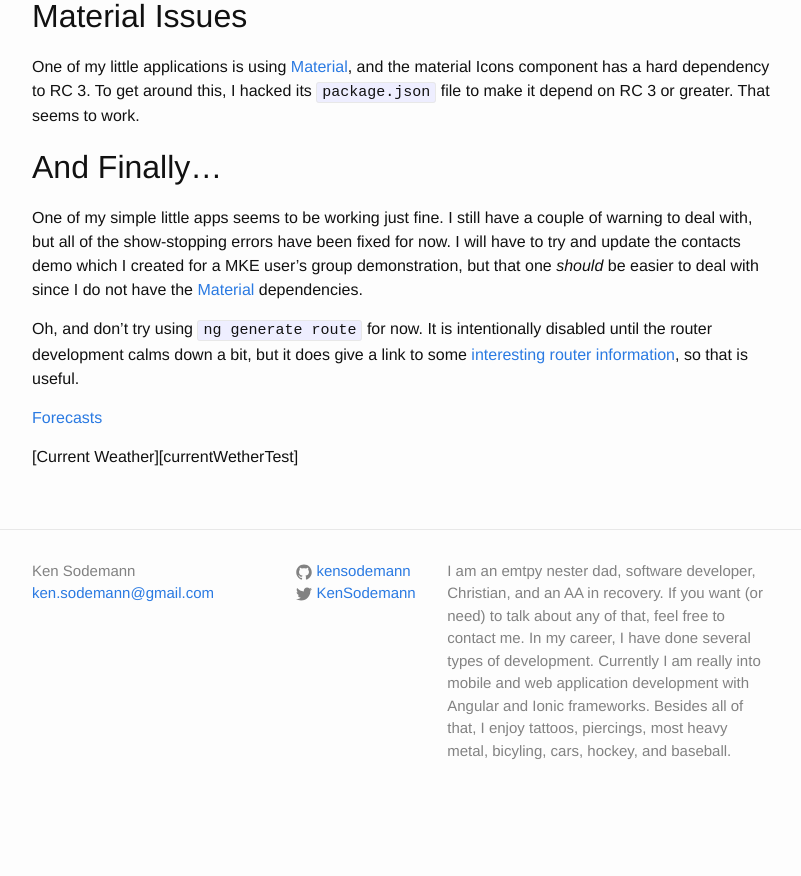
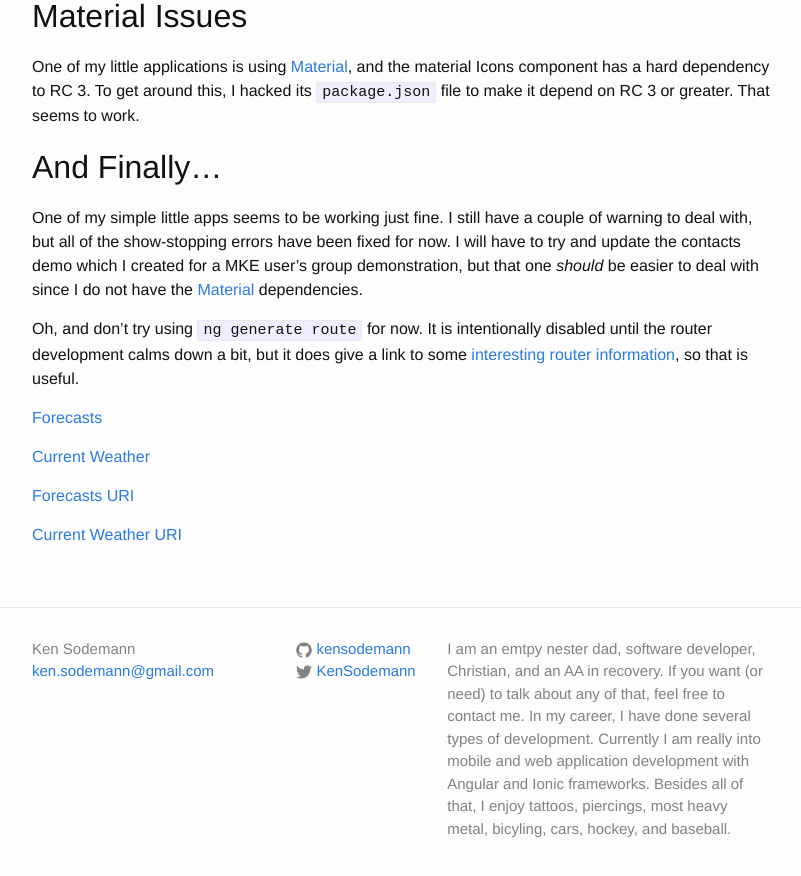
Before and after one commit to kensodemann/kensodemann.github.io, a Jekyll site: the page built from _posts/2016-07-04-the-tools-are-borked.markdown, in a window 1280 px wide and 900 px high, scrolled down 1329 px. Shown: the top 876 px of the window, without its empty margins (238-1039 px from the left). Built offline with Jekyll 4.4.1, drawn with Linux system fonts in a browser that asks for light colours; before the commit the page ends 2151 px from its top, so only the background shows below that.

Commit message:
feat(deeplinks): update the deep links

```diff
--- a/_posts/2016-07-04-the-tools-are-borked.markdown
+++ b/_posts/2016-07-04-the-tools-are-borked.markdown
@@ -76,7 +76,11 @@ calms down a bit, but it does give a link to some [interesting router informatio
 
 [Forecasts][forecastsTest]
 
-[Current Weather][currentWetherTest]
+[Current Weather][currentWeatherTest]
+
+[Forecasts URI][forecastsTestURI]
+
+[Current Weather URI][currentWeatherTestURI]
 
 
 [angular2]: https://angular.io
```
Also changed, not shown: other parts of _posts/2016-07-04-the-tools-are-borked.markdown (+2 -0 lines).
